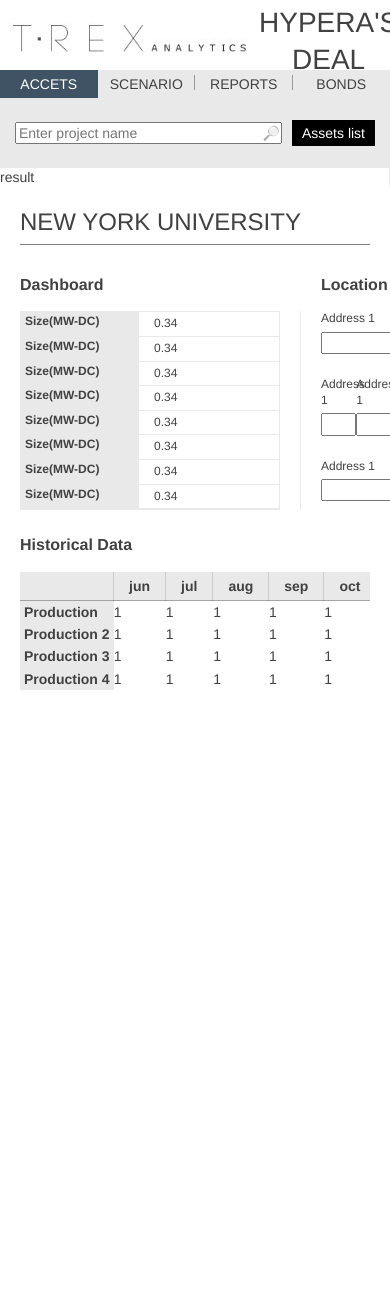
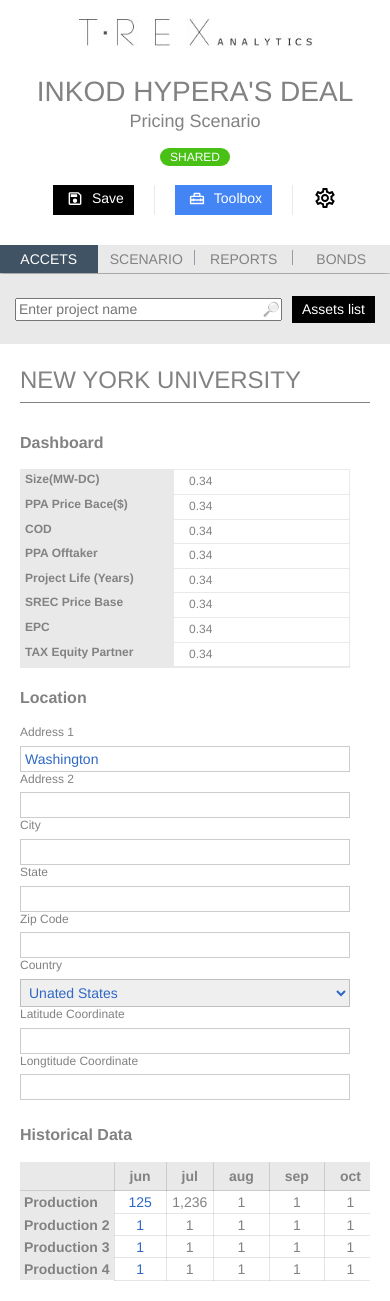
Before and after one commit to ksenechkaP/t-rex, a plain HTML site: page index.html in a window 390 px wide. Before the commit the page ends 844 px from the top, so only its background shows below. Drawn offline with Linux system fonts and the light colour scheme.

Commit message:
responsive

```diff
--- a/index.html
+++ b/index.html
@@ -3,6 +3,7 @@
   <head>
     <meta http-equiv="X-UA-Compatible" content="IE=edge" />
     <meta charset="utf-8" />
+    <meta name="viewport" content="width=device-width,initial-scale=1">
     <title>T-rex</title>
     <link rel="stylesheet" href="scss/framework/main.css" />
   </head>
@@ -15,6 +16,7 @@
            <span class="main-header-title-subname">
              Pricing Scenario
            </span>
+           <span class="main-header-title-status green">Shared</span>
         </h1>
         <nav class="header-nav">
           <ul class="header-nav-list">
@@ -80,7 +82,7 @@
         <section class="results">
            <ul class="results-list">
             <li class="results-item">
-              result
+
             </li>
           </ul>
         </section>
@@ -99,31 +101,31 @@
                   <span class="dashboard-data-item-content">0.34</span>
                 </li>
                 <li class="dashboard-data-item">
-                  <span class="dashboard-data-item-title">Size(MW-DC)</span>
+                  <span class="dashboard-data-item-title">PPA Price Bace($)</span>
                   <span class="dashboard-data-item-content">0.34</span>
                 </li>
                 <li class="dashboard-data-item">
-                  <span class="dashboard-data-item-title">Size(MW-DC)</span>
+                  <span class="dashboard-data-item-title">COD</span>
                   <span class="dashboard-data-item-content">0.34</span>
                 </li>
                 <li class="dashboard-data-item">
-                  <span class="dashboard-data-item-title">Size(MW-DC)</span>
+                  <span class="dashboard-data-item-title">PPA Offtaker</span>
                   <span class="dashboard-data-item-content">0.34</span>
                 </li>
                 <li class="dashboard-data-item">
-                  <span class="dashboard-data-item-title">Size(MW-DC)</span>
+                  <span class="dashboard-data-item-title">Project Life (Years)</span>
                   <span class="dashboard-data-item-content">0.34</span>
                 </li>
                 <li class="dashboard-data-item">
-                  <span class="dashboard-data-item-title">Size(MW-DC)</span>
+                  <span class="dashboard-data-item-title">SREC Price Base</span>
                   <span class="dashboard-data-item-content">0.34</span>
                 </li>
                 <li class="dashboard-data-item">
-                  <span class="dashboard-data-item-title">Size(MW-DC)</span>
+                  <span class="dashboard-data-item-title">EPC</span>
                   <span class="dashboard-data-item-content">0.34</span>
                 </li>
                 <li class="dashboard-data-item">
-                  <span class="dashboard-data-item-title">Size(MW-DC)</span>
+                  <span class="dashboard-data-item-title">TAX Equity Partner</span>
                   <span class="dashboard-data-item-content">0.34</span>
                 </li>
               </ul>
@@ -136,29 +138,29 @@
                   <div class="main-form-row">
                     <div class="formfield wide">
                       <label class="form-label" for="address">Address 1</label>
-                      <input class="text-input" type="text" id="address" name="address" value="">
+                      <input class="text-input" type="text" id="address" name="address" value="Washington">
                     </div>
 
                     <div class="formfield wide">
-                      <label class="form-label" for="address">Address 1</label>
+                      <label class="form-label" for="address">Address 2</label>
                       <input class="text-input" type="text" id="address" name="address" value="">
                     </div>
                   </div>
                    <div class="main-form-row">
                     <div class="formfield narrow">
-                      <label class="form-label" for="address">Address 1</label>
+                      <label class="form-label" for="address">City</label>
                       <input class="text-input" type="text" id="address" name="address" value="">
                     </div>
                     <div class="formfield narrow">
-                      <label class="form-label" for="address">Address 1</label>
+                      <label class="form-label" for="address">State</label>
                       <input class="text-input" type="text" id="address" name="address" value="">
                     </div>
                     <div class="formfield narrow">
-                      <label class="form-label" for="address">Address 1</label>
+                      <label class="form-label" for="address">Zip Code</label>
                       <input class="text-input" type="text" id="address" name="address" value="">
                     </div>
                     <div class="formfield">
-                      <label class="form-label" for="address">Address 1</label>
+                      <label class="form-label" for="address">Country</label>
                       <select class="text-input" name="countries" id="countries">
                         <option value="Unated States">Unated States</option>
                         <option value="Israel">Israel</option>
@@ -169,11 +171,11 @@
                   </div>
                    <div class="main-form-row">
                     <div class="formfield wide">
-                      <label class="form-label" for="address">Address 1</label>
+                      <label class="form-label" for="address">Latitude Coordinate</label>
                       <input class="text-input" type="text" id="address" name="address" value="">
                     </div>
                     <div class="formfield wide">
-                      <label class="form-label" for="address">Address 1</label>
+                      <label class="form-label" for="address">Longtitude Coordinate</label>
                       <input class="text-input" type="text" id="address" name="address" value="">
                     </div>
                   </div>
@@ -232,6 +234,18 @@
               <tbody class="main-table-body">
                 <tr>
                   <th>Production</th>
+                  <td class="blue">125</td>
+                  <td>1,236</td>
+                  <td>1</td>
+                  <td>1</td>
+                  <td>1</td>
+                  <td>1</td>
+                  <td>1</td>
+                  <td>1</td>
+                  <td>1</td>
+                  <td>1</td>
+                  <td>1</td>
+                  <td>1</td>
                   <td>1</td>
                   <td>1</td>
                   <td>1</td>
@@ -240,6 +254,18 @@
                 </tr>
                   <tr>
                   <th>Production 2</th>
+                  <td class="blue">1</td>
+                      <td>1</td>
+                  <td>1</td>
+                  <td>1</td>
+                  <td>1</td>
+                  <td>1</td>
+                  <td>1</td>
+                  <td>1</td>
+                  <td>1</td>
+                  <td>1</td>
+                  <td>1</td>
+                  <td>1</td>
                   <td>1</td>
                   <td>1</td>
                   <td>1</td>
@@ -248,6 +274,18 @@
                 </tr>
                   <tr>
                   <th>Production 3</th>
+                  <td class="blue">1</td>
+                      <td>1</td>
+                  <td>1</td>
+                  <td>1</td>
+                  <td>1</td>
+                  <td>1</td>
+                  <td>1</td>
+                  <td>1</td>
+                  <td>1</td>
+                  <td>1</td>
+                  <td>1</td>
+                  <td>1</td>
                   <td>1</td>
                   <td>1</td>
                   <td>1</td>
@@ -256,6 +294,18 @@
                 </tr>
                   <tr>
                   <th>Production 4</th>
+                  <td class="blue">1</td>
+                      <td>1</td>
+                  <td>1</td>
+                  <td>1</td>
+                  <td>1</td>
+                  <td>1</td>
+                  <td>1</td>
+                  <td>1</td>
+                  <td>1</td>
+                  <td>1</td>
+                  <td>1</td>
+                  <td>1</td>
                   <td>1</td>
                   <td>1</td>
                   <td>1</td>
--- a/scss/framework/_local.scss
+++ b/scss/framework/_local.scss
@@ -1,5 +1,3 @@
 @import "local/_grids.scss";
-@import "local/_icons.scss";
-@import "local/_mixins.scss";
 @import "local/_partials.scss";
 @import "local/_resets.scss";
--- a/scss/framework/config/_breakpoints.scss
+++ b/scss/framework/config/_breakpoints.scss
@@ -1,6 +1,6 @@
 /* Responsive Variables */
 $break1: "(max-width:767px)";
-$break2: "(min-width:768px) and (max-width:1200px)";
+$break2: "(min-width:768px) and (max-width:1199px)";
 $break2open:"(min-width:768px)";
 $break3: "(min-width:1200px)";
 
--- a/scss/framework/config/_colors.scss
+++ b/scss/framework/config/_colors.scss
@@ -4,7 +4,7 @@
   --black: #000;
   --dark-gray:#405364;
   --main-gray:#e9e9e9;
-  --text-blue:#899ab6;
+  --text-blue:#2f68c5;
   --text-grey: #787878;
   --green:#49c114;
   --blue: #4385f5;
--- a/scss/framework/local/_grids.scss
+++ b/scss/framework/local/_grids.scss
@@ -13,6 +13,10 @@
     grid-template-columns: 20% 80%;
     grid-template-rows: 70rem 30rem auto;
   }
+
+  @media #{$break1}, #{$break2}{
+    position: relative;
+  }
 }
 .main-header {
   grid-area: main-header;
@@ -24,6 +28,10 @@
   grid-area: main-side;
   display: grid;
   grid-template-rows: 70rem auto;
+
+  @media #{$break1},  #{$break2} {
+    border-top: solid 1px rgba(0,0, 0, 0.2);
+  }
 }
 .main-content{
   grid-area:main;
--- a/scss/framework/local/partials/1-elements/_button-tabs.scss
+++ b/scss/framework/local/partials/1-elements/_button-tabs.scss
@@ -3,6 +3,7 @@
 		 display: flex;
 	    justify-content: space-between;
 	    align-items: center;
+	    box-shadow: 0px 3px 4px -2px rgba(0 ,0,0, 0.3);
 	}
 
 	&-item {
--- a/scss/framework/local/partials/1-elements/_common-table.scss
+++ b/scss/framework/local/partials/1-elements/_common-table.scss
@@ -13,6 +13,16 @@
   td,
   th {
     padding: 0.25rem;
+  }
+
+  td {
+    border: solid 1px rgba(0, 0, 0, 0.1);
+    border-collapse: collapse;
+    text-align: center;
+
+    &.blue {
+      color: var(--text-blue);
+    }
   }
 
   &-header,
--- a/scss/framework/local/partials/1-elements/_forms.scss
+++ b/scss/framework/local/partials/1-elements/_forms.scss
@@ -5,20 +5,36 @@
     height: 190px;
     justify-content: space-between;
 
+     @media #{$break1} {
+        height: auto;
+    }
+
     &-row {
         display: flex;
         justify-content: space-between;
         align-items: center;
+
+        @media #{$break1} {
+            display: block;
+        }
     }
 
     .formfield {
 
         &.wide {
             width: 48%;
+
+             @media #{$break1} {
+                width: 100%;
+            }
         }
 
         &.narrow {
             width: 20%;
+
+             @media #{$break1} {
+                width: 100%;
+            }
         }
     }
 
@@ -30,5 +46,8 @@
 
     .text-input {
         width: 100%;
+        border: solid 1px rgba(0,0,0,0.2);
+        padding: 4rem;
+        color: var(--text-blue);
     }
 }
--- a/scss/framework/local/partials/1-elements/_titles.scss
+++ b/scss/framework/local/partials/1-elements/_titles.scss
@@ -1,15 +1,3 @@
-.main-header-title {
-	text-transform: uppercase;
-	font-size: 28rem;
-	text-align: center;
-
-	&-subname {
-		display: block;
-	    text-transform: none;
-	    font-size: 18rem;
-	}
-}
-
 .main-content-title {
 	text-transform: uppercase;
 	font-size: 24rem;
--- a/scss/framework/local/partials/2-components/_dashboard.scss
+++ b/scss/framework/local/partials/2-components/_dashboard.scss
@@ -2,6 +2,10 @@
    width: 260rem;
    font-size: 12rem;
    border: solid 1px var(--main-gray);
+
+   @media #{$break1} {
+      width: 100%;
+   }
 
    .dashboard-data-item {
        display: flex;
--- a/scss/framework/local/partials/2-components/_main-content.scss
+++ b/scss/framework/local/partials/2-components/_main-content.scss
@@ -13,6 +13,14 @@
        &-item  {
          padding-right: 20rem;
          border-right:solid 1px var(--main-gray);
+
+         @media #{$break1} {
+            border-right: none;
+         }
        }
+
+       @media #{$break1} {
+         flex-direction: column;
+      }
    }
 }
--- a/scss/framework/local/partials/2-components/_main-header.scss
+++ b/scss/framework/local/partials/2-components/_main-header.scss
@@ -1,6 +1,48 @@
 .main-header {
+
     display: flex;
     justify-content: space-between;
     align-items: center;
     height: 70rem;
+
+    @media #{$break1}, #{$break2}  {
+        flex-direction: column;
+        gap: 15rem;
+        height: auto;
+        margin-bottom: 30rem;
+    }
+
+    &-title {
+        position: relative;
+        text-transform: uppercase;
+        font-size: 28rem;
+        text-align: center;
+
+        &-subname {
+            display: block;
+            text-transform: none;
+            font-size: 18rem;
+        }
+    }
+
+    &-title-status {
+        position: absolute;
+        font-size: 12rem;
+        right: -80px;
+        top: 7px;
+        background: var(--main-gray);
+        color: white;
+        padding: 2rem 10rem;
+        border-radius: 10px;
+
+
+
+        &.green {
+            background: var(--green);
+        }
+
+         @media #{$break1}, #{$break2}  {
+            position: static;
+         }
+    }
 }
--- a/scss/framework/local/partials/2-components/_results.scss
+++ b/scss/framework/local/partials/2-components/_results.scss
@@ -1,4 +1,8 @@
 .results {
    border-right: solid 1px var(--main-gray);
    overflow: auto;
+
+   @media #{$break2}, #{$break1} {
+      display: none;
+   }
 }
--- a/scss/framework/local/resets/_typography.scss
+++ b/scss/framework/local/resets/_typography.scss
@@ -6,6 +6,6 @@ body{
    font-size: 14rem;
    font-weight: 400;
    line-height: 1.3;
-   color: #414141;
+   color: #828282;
 }
 /* typography */
```
Also changed, not shown: scss/framework/local/resets/_reset.local.scss (+48 -11 lines), scss/framework/main.css, 1 other file.
